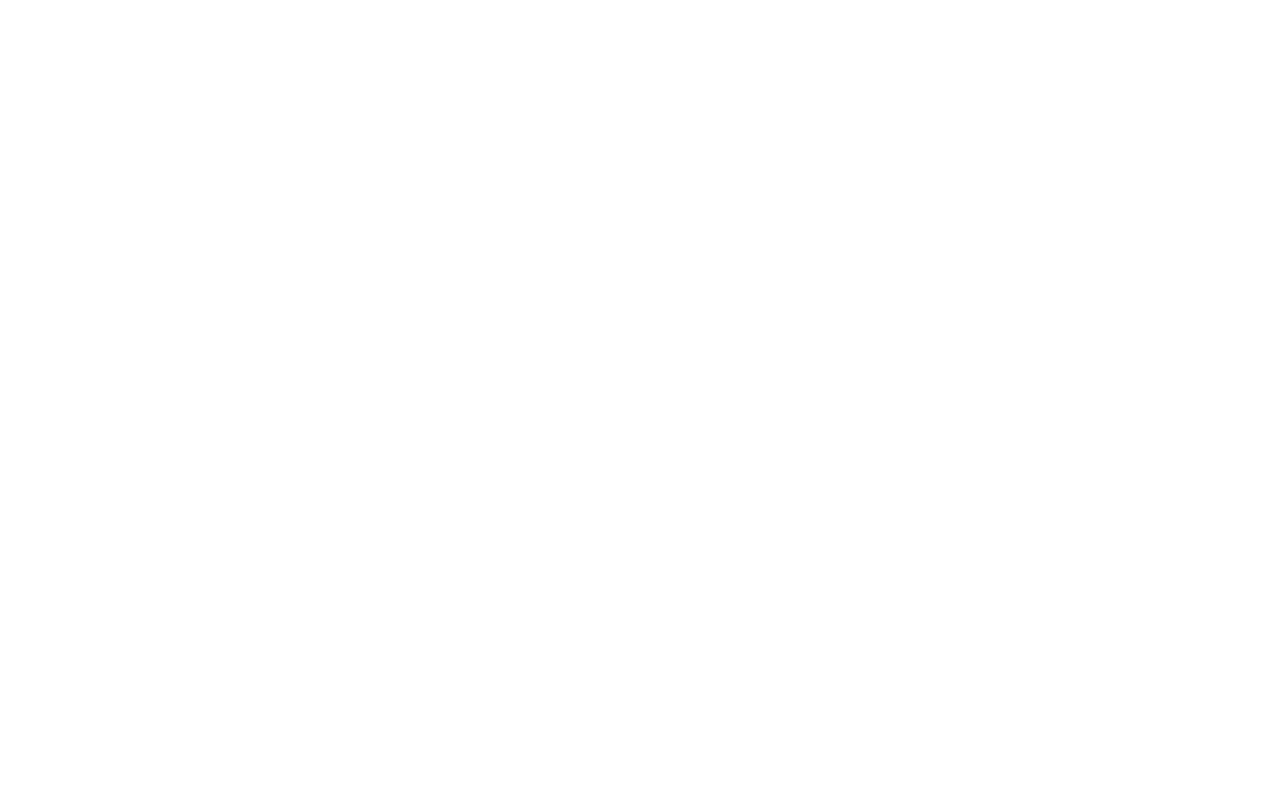
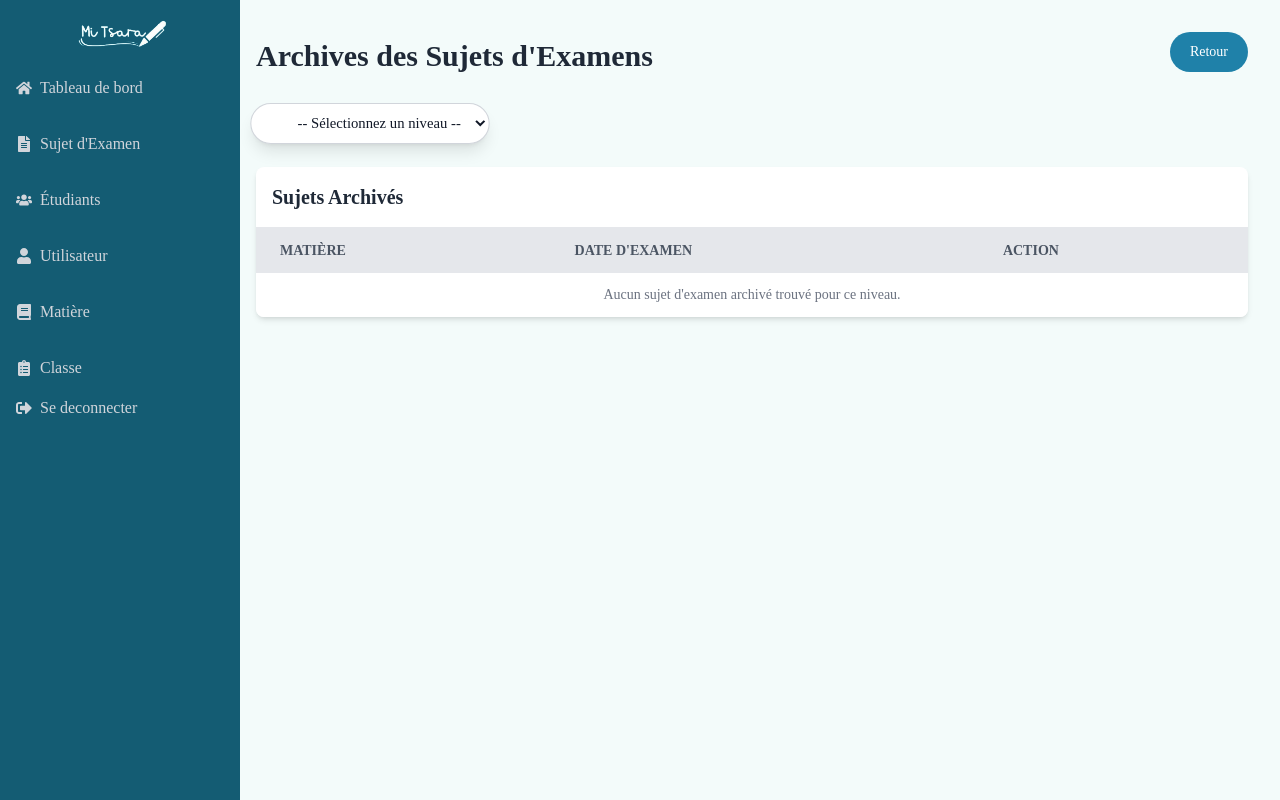
Before and after one commit to SophieRasoamialy/auto-grader, a React (Create React App) app: page /archived-subjects in a window 1280 px wide. Before the commit this address had no page. Built offline with nearby package versions, Linux system fonts and the light colour scheme.

Commit message:
feat:Add Archived Subjects page

```diff
--- a/src/App.js
+++ b/src/App.js
@@ -5,6 +5,7 @@
 import ResetPasswordPage from "./components/Auth/ResetPassword";
 import Dashboard from "./components/Dashboard/Dashboard";
 import SubjectList from "./components/Questions/SubjectList";
+import ArchivedSubjects from "./components/Questions/ArchivedSubjects";
 
 const App = () => {
   return (
@@ -14,6 +15,7 @@
         <Route path="/login" element={<Login />} />
         <Route path="/reset-password" element={<ResetPasswordPage />} />
         <Route path="/subject-list" element={<SubjectList />} />
+        <Route path="/archived-subjects" element={<ArchivedSubjects />} />
       </Routes>
     </Router>
   );
--- /dev/null
+++ b/src/components/Questions/ArchivedSubjects.jsx
@@ -0,0 +1,157 @@
+import React, { useState, useEffect } from "react";
+import { Link } from "react-router-dom";
+import Sidebar from "../components/Sidebar";
+import { ChevronRight, ChevronLeft } from "lucide-react";
+
+const ArchivedSubjects = () => {
+  const levels = [
+    { id: 1, name: "Niveau 1" },
+    { id: 2, name: "Niveau 2" },
+    { id: 3, name: "Niveau 3" },
+  ];
+
+  const archivedSubjects = [
+    { id: 4, matiere: "Biologie", examDate: "2023-06-15", level: 1 },
+    { id: 5, matiere: "Histoire", examDate: "2023-05-20", level: 2 },
+    { id: 6, matiere: "Géographie", examDate: "2023-04-10", level: 3 },
+    // Ajoutez plus de sujets archivés pour tester la pagination
+  ];
+
+  const [selectedLevel, setSelectedLevel] = useState("");
+  const [filteredArchivedSubjects, setFilteredArchivedSubjects] = useState([]);
+  const [selectedLevelName, setSelectedLevelName] = useState("");
+  const [currentPage, setCurrentPage] = useState(1);
+  const subjectsPerPage = 2;
+
+  useEffect(() => {
+    if (selectedLevel) {
+      const filteredSubjects = archivedSubjects.filter(
+        (subject) => subject.level === parseInt(selectedLevel)
+      );
+      setFilteredArchivedSubjects(filteredSubjects);
+      const level = levels.find(level => level.id === parseInt(selectedLevel));
+      setSelectedLevelName(level ? level.name : "");
+      setCurrentPage(1); // Reset to first page when level changes
+    } else {
+      setFilteredArchivedSubjects([]);
+      setSelectedLevelName("");
+    }
+  }, [selectedLevel]);
+
+  // Calculate current subjects to display
+  const indexOfLastSubject = currentPage * subjectsPerPage;
+  const indexOfFirstSubject = indexOfLastSubject - subjectsPerPage;
+  const currentSubjects = filteredArchivedSubjects.slice(indexOfFirstSubject, indexOfLastSubject);
+
+  // Calculate total pages
+  const totalPages = Math.ceil(filteredArchivedSubjects.length / subjectsPerPage);
+
+  return (
+    <div className="flex">
+      <Sidebar />
+      <div className="flex-1 p-8 bg-[#f3fbfa] min-h-screen pl-64">
+        <div className="flex items-center justify-between mb-6">
+          <h1 className="text-3xl font-bold text-gray-800">
+            Archives des Sujets d'Examens
+          </h1>
+          <Link
+            to="/"
+             className="text-white bg-[#1f81a9] hover:bg-[#145c73] focus:outline-none focus:ring-4 focus:ring-[#1f81a9] font-medium rounded-full text-sm px-5 py-2.5 text-center mb-2 "
+          >
+            Retour
+          </Link>
+        </div>
+
+        <div className="flex items-center justify-between mb-6">
+          <select
+            id="level-select"
+            value={selectedLevel}
+            onChange={(e) => setSelectedLevel(e.target.value)}
+            className="bg-white border border-gray-300 text-gray-900 text-sm rounded-full focus:ring-[#1f81a9] focus:border-[#1f81a9] block pl-10 p-2.5 scale-105 shadow-lg"
+          >
+            <option value="">-- Sélectionnez un niveau --</option>
+            {levels.map((level) => (
+              <option key={level.id} value={level.id}>
+                {level.name}
+              </option>
+            ))}
+          </select>
+        </div>
+
+        <div className="bg-white shadow-md rounded-lg overflow-hidden">
+          <div className="p-4 flex justify-between items-center border-b border-gray-200">
+            <h2 className="text-xl font-semibold text-gray-800">
+              {selectedLevelName ? `Sujets Archivés Pour ${selectedLevelName}` : "Sujets Archivés"}
+            </h2>
+          </div>
+          <div className="overflow-x-auto">
+            <table className="min-w-full bg-white">
+              <thead className="bg-gray-200 text-gray-600 uppercase text-sm leading-normal">
+                <tr>
+                  <th className="py-3 px-6 text-left">Matière</th>
+                  <th className="py-3 px-6 text-left">Date d'Examen</th>
+                  <th className="py-3 px-6 text-left">Action</th>
+                </tr>
+              </thead>
+              <tbody className="text-gray-600 text-sm font-light">
+                {currentSubjects.length > 0 ? (
+                  currentSubjects.map((subject) => (
+                    <tr
+                      key={subject.id}
+                      className="border-b border-gray-200 hover:bg-gray-100"
+                    >
+                      <td className="py-3 px-6 text-left whitespace-nowrap">
+                        {subject.matiere}
+                      </td>
+                      <td className="py-3 px-6 text-left">
+                        {new Date(subject.examDate).toLocaleDateString()}
+                      </td>
+                      <td className="py-3 px-6 text-left">
+                        <Link
+                          to={`/sujet/${subject.id}`}
+                          className="text-[#1f81a9] hover:text-[#145c73] hover:underline"
+                        >
+                          Voir les détails
+                        </Link>
+                      </td>
+                    </tr>
+                  ))
+                ) : (
+                  <tr>
+                    <td colSpan="3" className="py-3 px-6 text-center text-gray-500">
+                      Aucun sujet d'examen archivé trouvé pour ce niveau.
+                    </td>
+                  </tr>
+                )}
+              </tbody>
+            </table>
+          </div>
+        </div>
+
+        {filteredArchivedSubjects.length > 0 && (
+          <div className="flex items-center justify-center mt-4">
+            <button
+              onClick={() => setCurrentPage(prev => Math.max(prev - 1, 1))}
+              className="text-[#1f81a9] hover:text-[#145c73]"
+              disabled={currentPage === 1}
+            >
+              <ChevronLeft/>
+            </button>
+            <span className="text-gray-700">
+              Page {currentPage} sur {totalPages}
+            </span>
+            <button
+              onClick={() => setCurrentPage(prev => Math.min(prev + 1, totalPages))}
+              className="text-[#1f81a9] hover:text-[#145c73]"
+              disabled={currentPage === totalPages}
+            >
+              <ChevronRight/>
+            </button>
+          </div>
+        )}
+      </div>
+    </div>
+  );
+};
+
+export default ArchivedSubjects;
--- a/src/components/Questions/SubjectList.jsx
+++ b/src/components/Questions/SubjectList.jsx
@@ -39,7 +39,7 @@
   return (
     <div className="flex">
       <Sidebar />
-      <div className="flex-1 p-8 bg-gray-100 min-h-screen pl-64">
+      <div className="flex-1 p-8 bg-[#f3fbfa] min-h-screen pl-64">
         <div className="flex items-center justify-between mb-6">
           <h1 className="text-3xl font-bold text-gray-800">Liste des Sujets</h1>
           <select
@@ -121,7 +121,7 @@
               Archives des Sujets d'Examens
             </h2>
             <Link
-              to="/archives"
+              to="/archived-subjects"
               className="text-white bg-gray-500 hover:bg-gray-600 focus:outline-none focus:ring-4  font-medium rounded-full text-sm px-5 py-2.5 text-center mb-2 "
             >
               Voir les Archives
```
